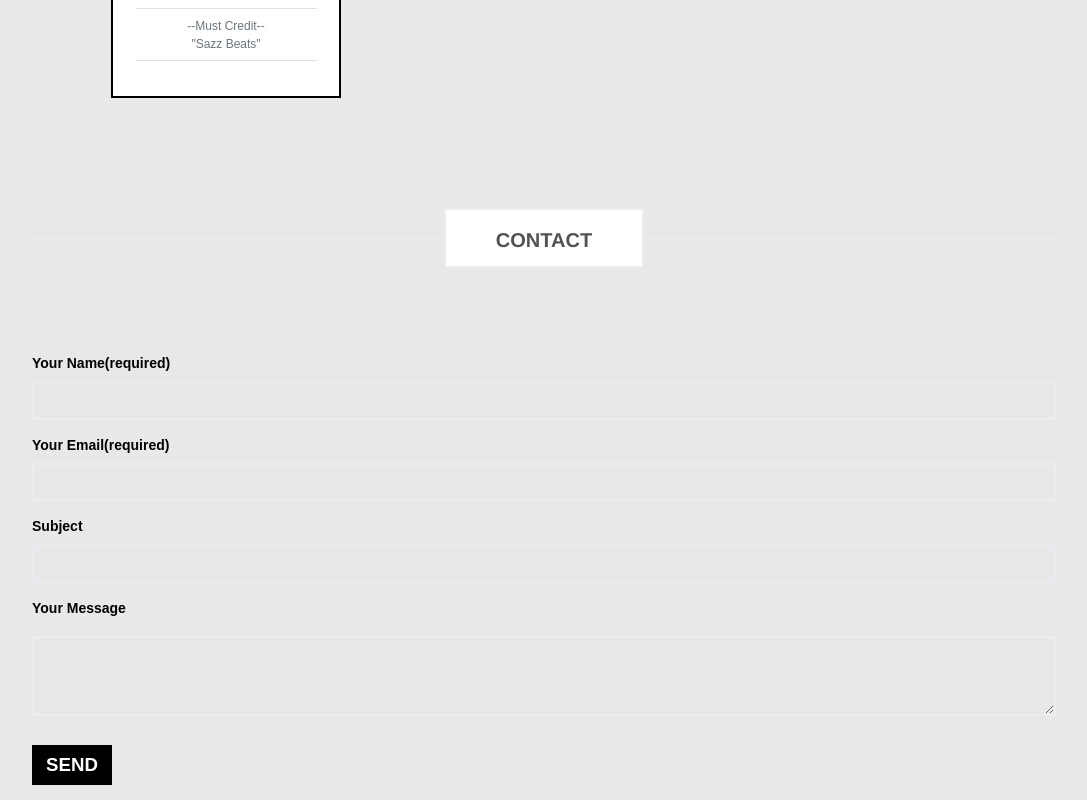
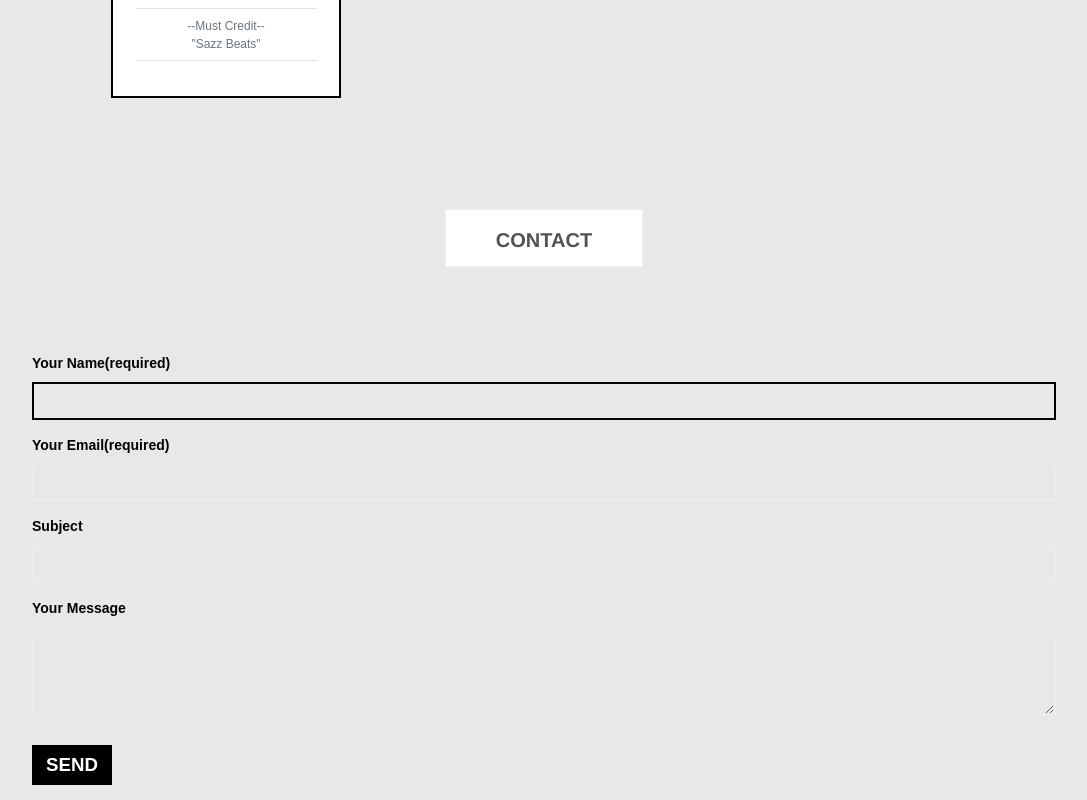
Before and after one commit to danielhamam/Music-Production-Website, a React (Create React App) app: page / in a window 1280 px wide. In both pictures the pointer is over the input 656 px from the left and 3132 px from the top of the page. Shown: the part 2732-3532 px from the top of the page, without its empty margins (112-1199 px from the left). Built offline with nearby package versions, Linux system fonts and the light colour scheme.

Commit message:
Modified input box styles

```diff
--- a/src/css/project_layout.css
+++ b/src/css/project_layout.css
@@ -333,6 +333,9 @@ img {
   grid-column-start: 2;
   grid-column-end: 5;
 }
+#contact_name:hover, #contact_email:hover, #contact_subject:hover, #contact_message:hover{
+  border: 2px solid #000;
+  }
 
 #contact_name,
 #contact_email,
```
